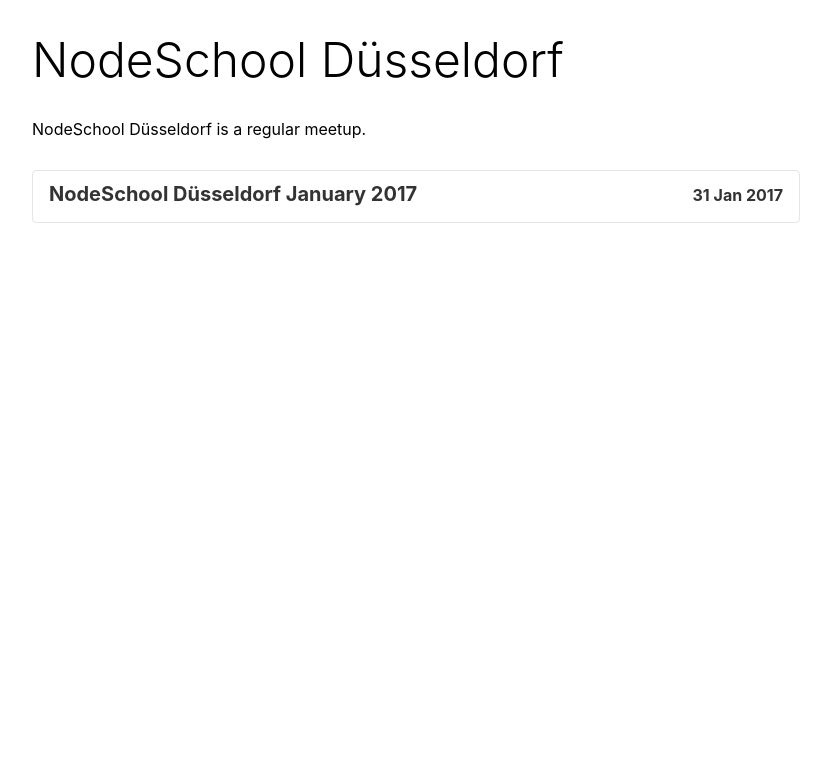
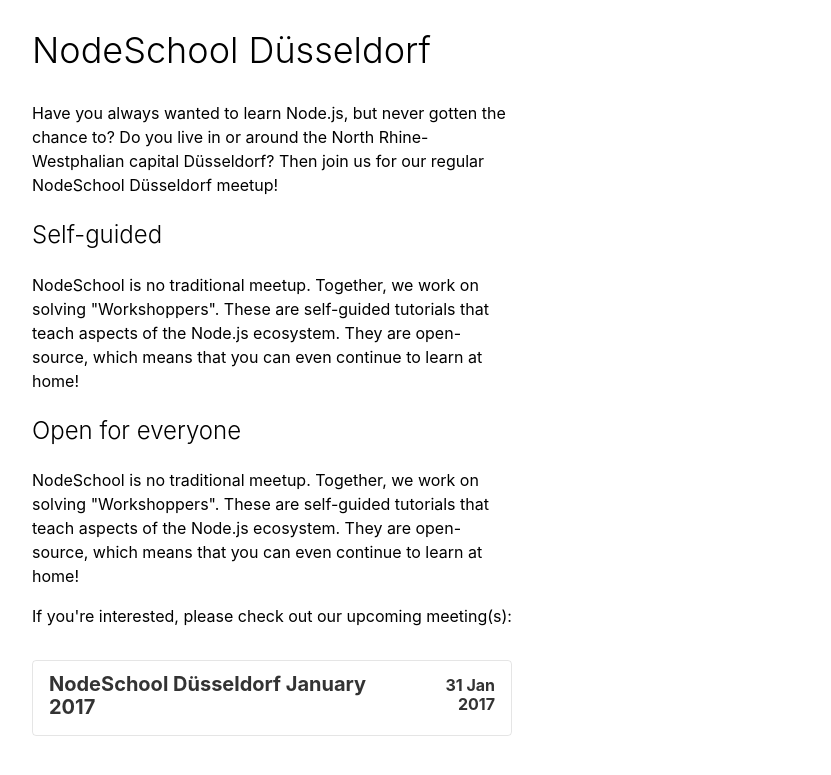
Before and after one commit to nodeschool/dusseldorf, a Jekyll site: the page built from index.html, in a window 1280 px wide. Shown: the top 775 px of the page, without its empty margins (32-863 px from the left). Built offline with Jekyll 4.4.1, drawn with Linux system fonts in a browser that asks for light colours.

Commit message:
add some copywriting

```diff
--- a/_layouts/main.html
+++ b/_layouts/main.html
@@ -7,7 +7,7 @@
     <title>{{ page.title }}</title>
   </head>
   <body>
-    <div class="ph3 ph5-ns sans-serif">
+    <div class="ph3 ph5-ns sans-serif mw9 mw8-ns">
       <p class="f4 lh-copy measure">
         {{ content }}
       </p>
--- a/index.html
+++ b/index.html
@@ -3,14 +3,33 @@ layout: main
 title: NodeSchool Düsseldorf
 ---
 
-<h1 class="f1 fw3">NodeSchool Düsseldorf</h1>
-
-NodeSchool Düsseldorf is a regular meetup.
-<br/>
+<h2 class="f2 fw3">NodeSchool Düsseldorf</h1>
+<p class="lh-copy measure">
+  Have you always wanted to learn Node.js, but never gotten the chance to?
+  Do you live in or around the North Rhine-Westphalian capital Düsseldorf?
+  Then join us for our regular NodeSchool Düsseldorf meetup!
+</p>
+<h3 class="f3 fw3">Self-guided</h3>
+<p class="lh-copy measure">
+  NodeSchool is no traditional meetup. Together, we work on solving
+  "Workshoppers". These are self-guided tutorials that teach aspects of
+  the Node.js ecosystem. They are open-source, which means that you can
+  even continue to learn at home!
+</p>
+<h3 class="f3 fw3">Open for everyone</h3>
+<p class="lh-copy measure">
+  NodeSchool is no traditional meetup. Together, we work on solving
+  "Workshoppers". These are self-guided tutorials that teach aspects
+  of the Node.js ecosystem. They are open-source, which means that you
+  can even continue to learn at home!
+</p>
+<p class="lh-copy measure">
+  If you're interested, please check out our upcoming meeting(s):
+</p>
 {% assign evts = site.events | where_exp: "evt", "evt.number > site.last" %}
 {% for event in evts%}
 <a class="no-underline" href="{{ event.url }}">
-  <article class="br2 ba dark-gray b--black-10 mv4 w-100 w-50-m mw7">
+  <article class="br2 ba dark-gray b--black-10 mv4 measure w-100">
     <div class="pa2 ph3-ns pb3-ns">
       <div class="dt w-100 mt1">
         <div class="dtc">
```
Lines whose indentation alone changed are shown as unchanged.
